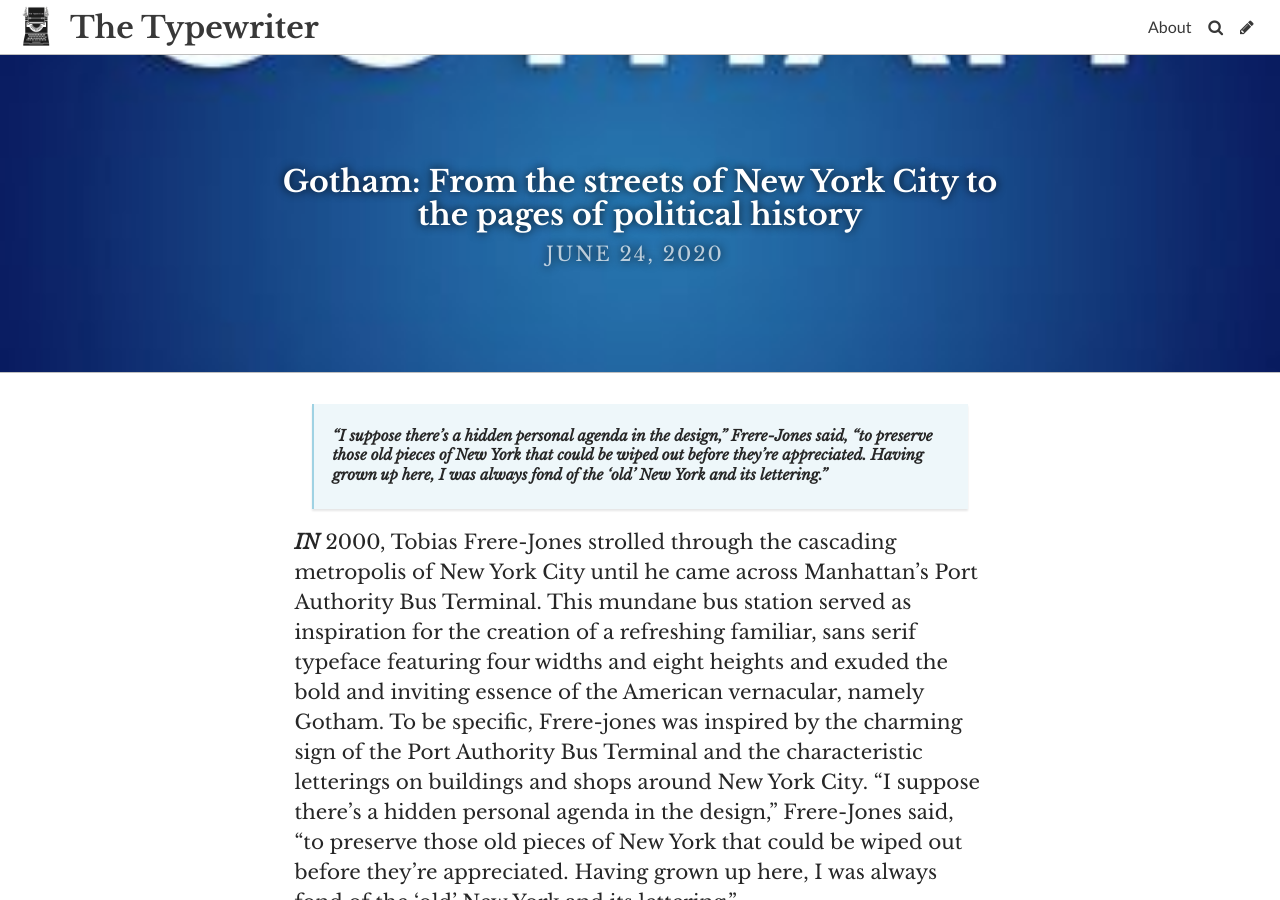
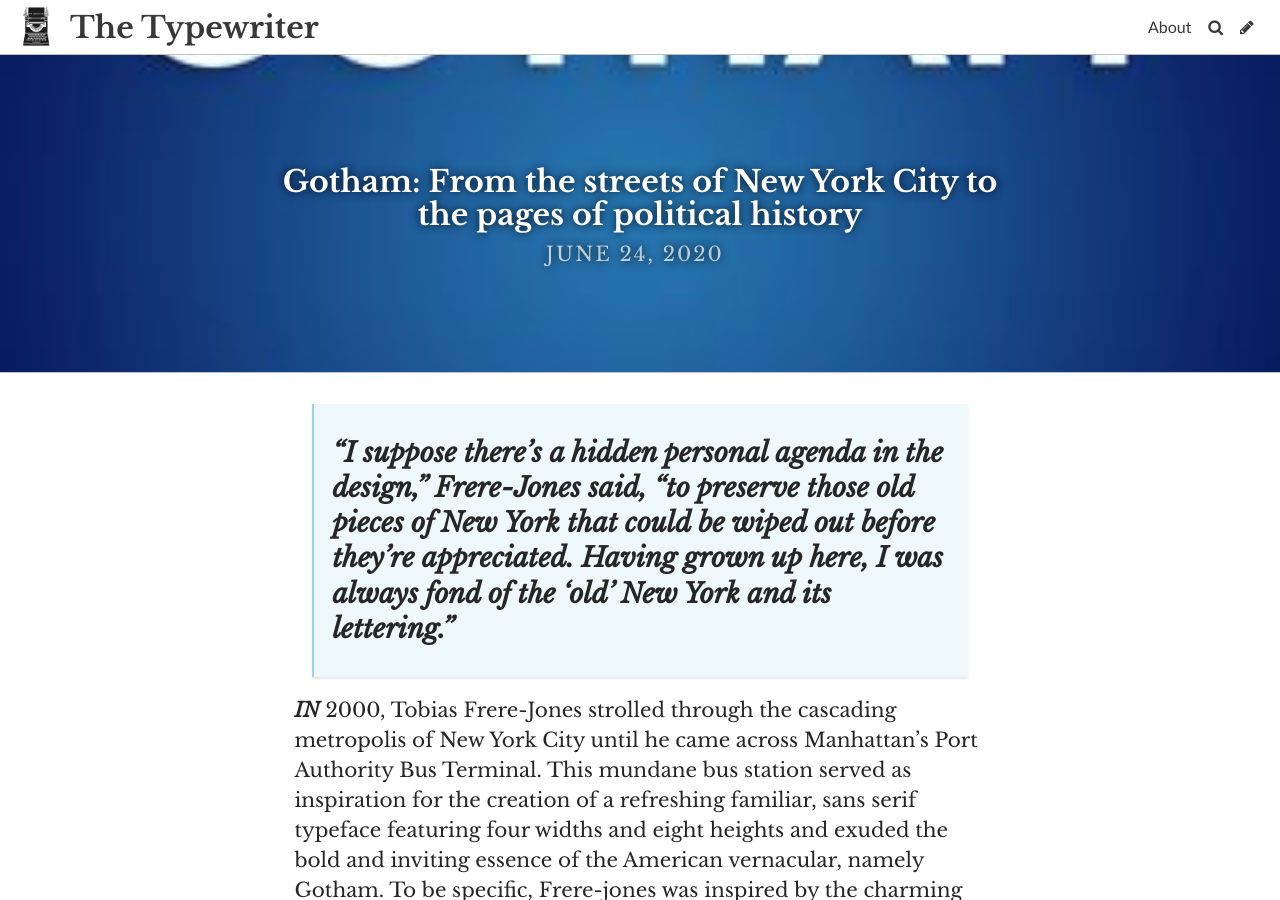
Before and after one commit to ismirithu/Typewriter, a Jekyll site: the page built from _posts/2019-07-20-here-is-my-new-post-for-trial.md, in a window 1280 px wide and 900 px high. Built offline with Jekyll 4.4.1, drawn with Linux system fonts in a browser that asks for light colours; some web fonts are replaced.

```diff
--- a/_posts/2019-07-20-here-is-my-new-post-for-trial.md
+++ b/_posts/2019-07-20-here-is-my-new-post-for-trial.md
@@ -7,7 +7,7 @@ caption: Obama's Presidential Campaign mock poster via
   http://www.rotatingcorpse.com/looking_good/design-if-you-appreciate-this-you-are-a-nerd/7296.html
 comments: true
 ---
-> ##### *"I suppose there's a hidden personal agenda in the design," Frere-Jones said, "to preserve those old pieces of New York that could be wiped out before they're appreciated. Having grown up here, I was always fond of the 'old' New York and its lettering."*
+> ### *"I suppose there's a hidden personal agenda in the design," Frere-Jones said, "to preserve those old pieces of New York that could be wiped out before they're appreciated. Having grown up here, I was always fond of the 'old' New York and its lettering."*
 
 ***IN*** 2000, Tobias Frere-Jones strolled through the cascading metropolis of New York City until he came across Manhattan's Port Authority Bus Terminal. This mundane bus station served as inspiration for the creation of a refreshing familiar, sans serif typeface featuring four widths and eight heights and exuded the bold and inviting essence of the American vernacular, namely Gotham. To be specific, Frere-jones was inspired by the charming sign of the Port Authority Bus Terminal and the characteristic letterings on buildings and shops around New York City. "I suppose there's a hidden personal agenda in the design," Frere-Jones said, "to preserve those old pieces of New York that could be wiped out before they're appreciated. Having grown up here, I was always fond of the 'old' New York and its lettering."
 
@@ -41,7 +41,7 @@ Now to anyone who argues that font's aren't substantive, Obama is a testament to
 
 ![]()
 
-### BIBLIOGRAPHY
+## BIBLIOGRAPHY
 
 * <https://medium.com/@brendansullydaniels/gotham-typeface-a-case-study-6f8414bd7589>
 * [https://en.wikipedia.org/wiki/Gotham_(typeface)](https://en.wikipedia.org/wiki/Gotham_(typeface))
```
